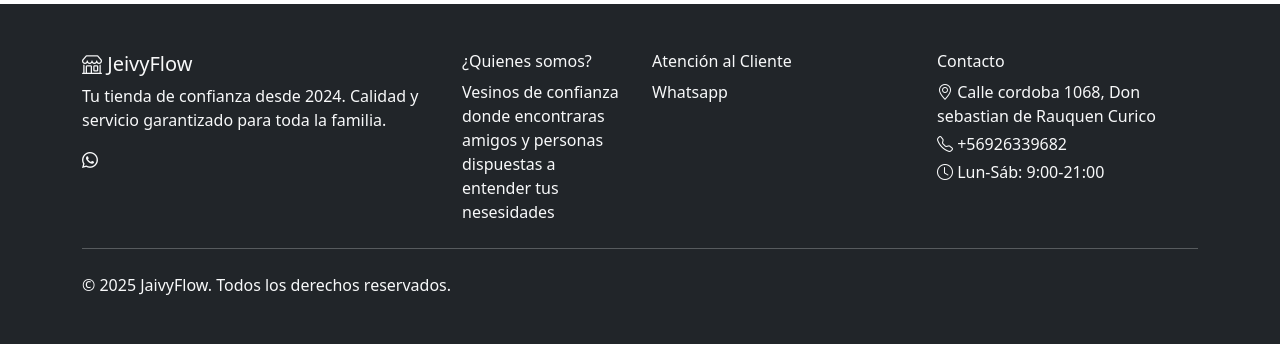
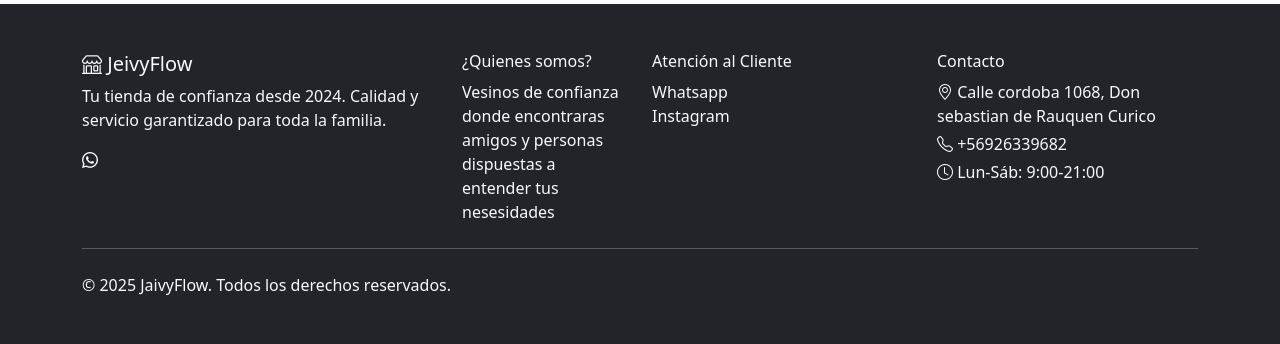
Before and after one commit to Hans-developer/JeivyFlow-app, a Django app: page / in a window 1280 px wide. Shown: the part 1072-1416 px from the top of the page. Run offline with Django 5.2, Linux system fonts and the light colour scheme; data that the repository does not hold is empty; some libraries are stand-ins or nearby versions.

Commit message:
Update index.html

```diff
--- a/primeflow/templates/index.html
+++ b/primeflow/templates/index.html
@@ -176,6 +176,7 @@
                     <h6>Atención al Cliente</h6>
                     <ul class="list-unstyled">
                         <li><a href="https://wa.me/56926339682?text=Hola%20quiero%20hacer%20una%20consulta" target="_blanck" rel="noopener noreferrer" class="text-light text-decoration-none">Whatsapp</a></li>
+                        <li><a href="https://www.instagram.com/jeivyflow.c/" target="_blanck" rel="noopener noreferrer" class="text-light text-decoration-none">Instagram</a></li>
                     </ul>
                 </div>
                 <div class="col-md-3">
```
